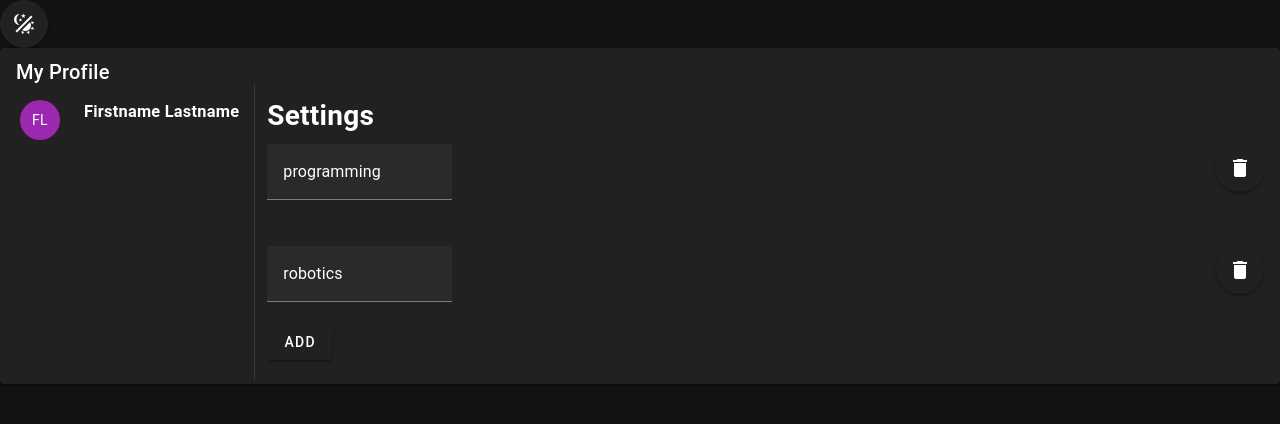
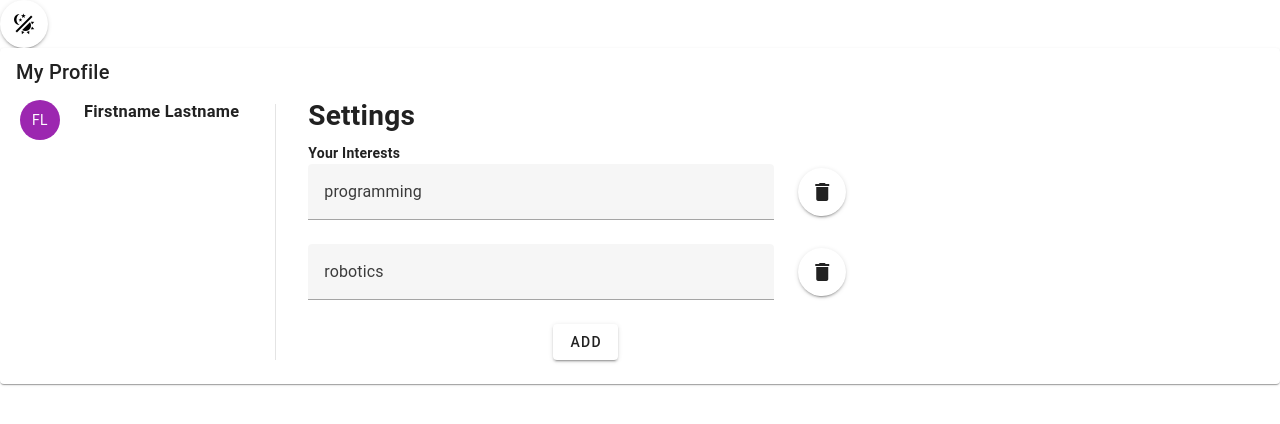
Before and after one commit to sammyfischer/CampusFlock, a Vue app: page /profile in a window 1280 px wide. Shown: the top 424 px of the page. Built offline with nearby package versions, Linux system fonts and the light colour scheme.

Commit message:
added theming, interests editor, and profile pic editor

```diff
--- a/src/App.vue
+++ b/src/App.vue
@@ -11,7 +11,7 @@ function toggleTheme() {
 
 <template>
   <v-btn icon="mdi-theme-light-dark" @click="toggleTheme()"></v-btn>
-  <profile-page></profile-page>
+  <ProfilePage />
 </template>
 
 <style scoped>
--- /dev/null
+++ b/src/components/settings/InterestsEditor.vue
@@ -0,0 +1,32 @@
+<script setup lang="ts">
+import { ref } from 'vue';
+
+const interests = ref<string[]>(["programming", "robotics"])
+
+function addItem() {
+	interests.value.push("")
+}
+
+function deleteItem(index: number) {
+	interests.value.splice(index, 1)
+}
+</script>
+
+<template>
+	<v-list>
+		<h4>Your Interests</h4>
+		<v-row v-for="(item, i) in interests" :key="i" class="d-flex align-center">
+			<v-col cols="6">
+				<v-text-field v-model="interests[i]" hide-details="auto"></v-text-field>
+			</v-col>
+			<v-col cols="auto" class="d-flex-inline align-center">
+				<v-btn icon="mdi-delete" @click="deleteItem(i)"></v-btn>
+			</v-col>
+		</v-row>
+		<v-row class="d-flex justify-center">
+			<v-col cols="6">
+				<v-btn @click="addItem()">Add</v-btn>
+			</v-col>
+		</v-row>
+	</v-list>
+</template>
--- /dev/null
+++ b/src/components/settings/ProfilePicEditor.vue
@@ -0,0 +1,40 @@
+<script setup lang="ts">
+import { ref } from 'vue';
+
+const show = defineModel<boolean>()
+const profilePic = ref<File | null>(null)
+
+function onSubmit() {
+    if (profilePic) {
+        // TODO submit to database
+    }
+    show.value = false
+}
+
+function onCancel() {
+    // close dialog and don't submit
+    show.value = false
+}
+</script>
+
+<template>
+    <v-dialog v-model="show">
+        <v-card>
+            <v-card-title>Upload a Profile Picture</v-card-title>
+            <v-card-text>
+                <v-file-input v-model="profilePic" label="Upload..." prepend-icon="mdi-file-upload"
+                    accept="image/*"></v-file-input>
+            </v-card-text>
+            <v-card-actions>
+                <v-btn @click="onCancel">Cancel</v-btn>
+                <v-btn @click="onSubmit">Submit</v-btn>
+            </v-card-actions>
+        </v-card>
+    </v-dialog>
+</template>
+
+<style scoped>
+.v-dialog {
+    max-width: 60%;
+}
+</style>
--- a/src/views/ProfilePage.vue
+++ b/src/views/ProfilePage.vue
@@ -1,14 +1,12 @@
 <script setup lang="ts">
 import { ref } from 'vue';
+import InterestsEditor from '../components/settings/InterestsEditor.vue'
+import ProfilePicEditor from '../components/settings/ProfilePicEditor.vue';
 
-const interests = ref<string[]>(["programming", "robotics"])
+const profilePicDialog = ref(false)
 
-function addItem() {
-    interests.value.push("")
-}
-
-function deleteItem(index: number) {
-    interests.value.splice(index, 1)
+function onClickProfilePic() {
+    profilePicDialog.value = true
 }
 </script>
 
@@ -20,35 +18,20 @@ function deleteItem(index: number) {
                 <v-col class="pa-4" cols="auto">
                     <v-row>
                         <v-col cols="auto">
-                            <v-avatar color="purple">FL</v-avatar>
+                            <v-avatar color="purple" @click="onClickProfilePic()" style="cursor: pointer">FL</v-avatar>
                         </v-col>
                         <v-col cols="auto">
                             <h3>Firstname Lastname</h3>
                         </v-col>
                     </v-row>
                 </v-col>
-                <v-divider vertical></v-divider>
+                <v-divider class="ma-5" vertical />
                 <v-col>
                     <h1>Settings</h1>
-                    <v-list>
-                        <v-row v-for="(item, i) in interests" :key="i">
-                            <v-col>
-                                <v-text-field v-model="interests[i]"></v-text-field>
-                            </v-col>
-                            <v-col cols="auto">
-                                <v-btn icon="mdi-delete" @click="deleteItem(i)"></v-btn>
-                            </v-col>
-                        </v-row>
-                        <v-btn @click="addItem()">Add</v-btn>
-                    </v-list>
+                    <InterestsEditor />
                 </v-col>
             </v-row>
         </v-card-text>
+        <ProfilePicEditor v-model="profilePicDialog" />
     </v-card>
 </template>
-
-<style scoped>
-.v-text-field {
-    max-width: 20%;
-}
-</style>
--- a/src/vuetify.ts
+++ b/src/vuetify.ts
@@ -20,7 +20,7 @@ const darkTheme: ThemeDefinition = {
 
 const vuetify = createVuetify({
     theme: {
-        defaultTheme: 'dark',
+        defaultTheme: 'light',
         themes: {
             light: lightTheme,
             dark: darkTheme,
```
